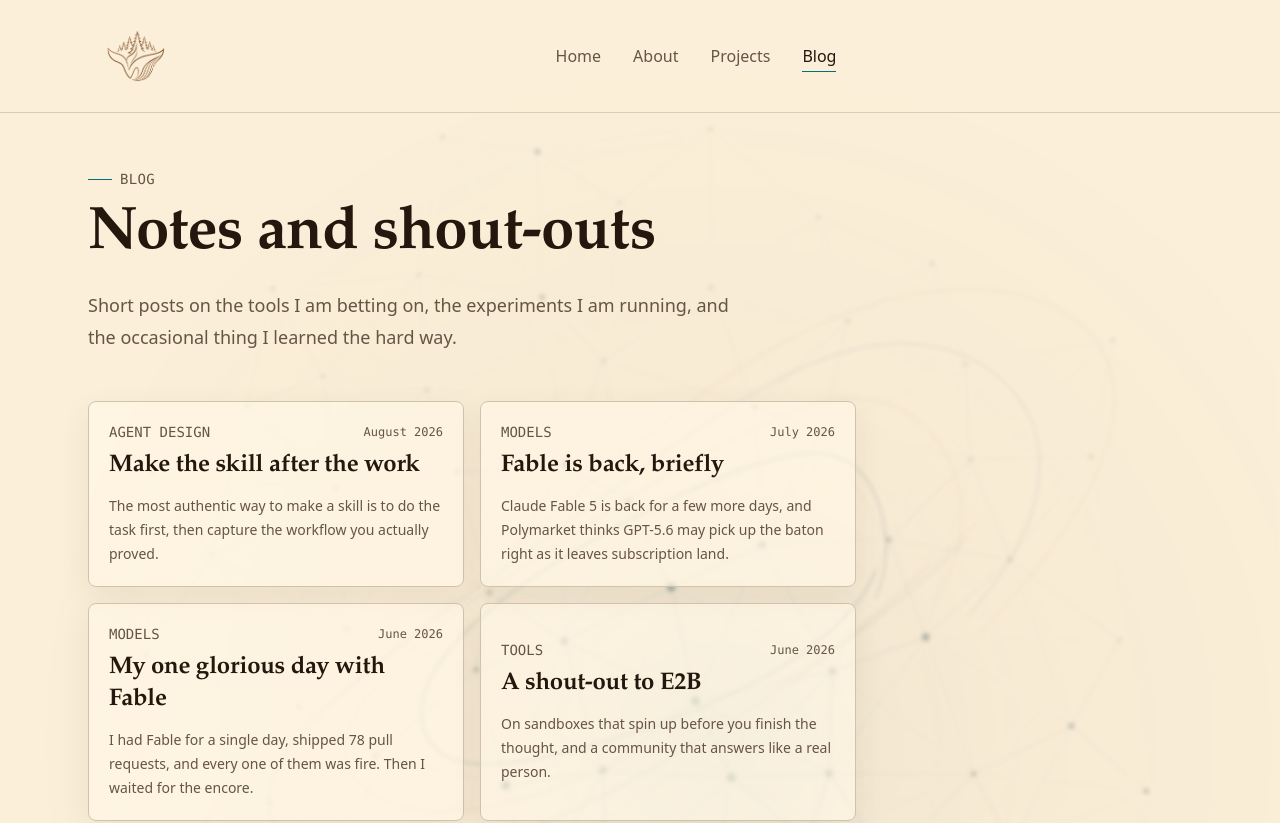
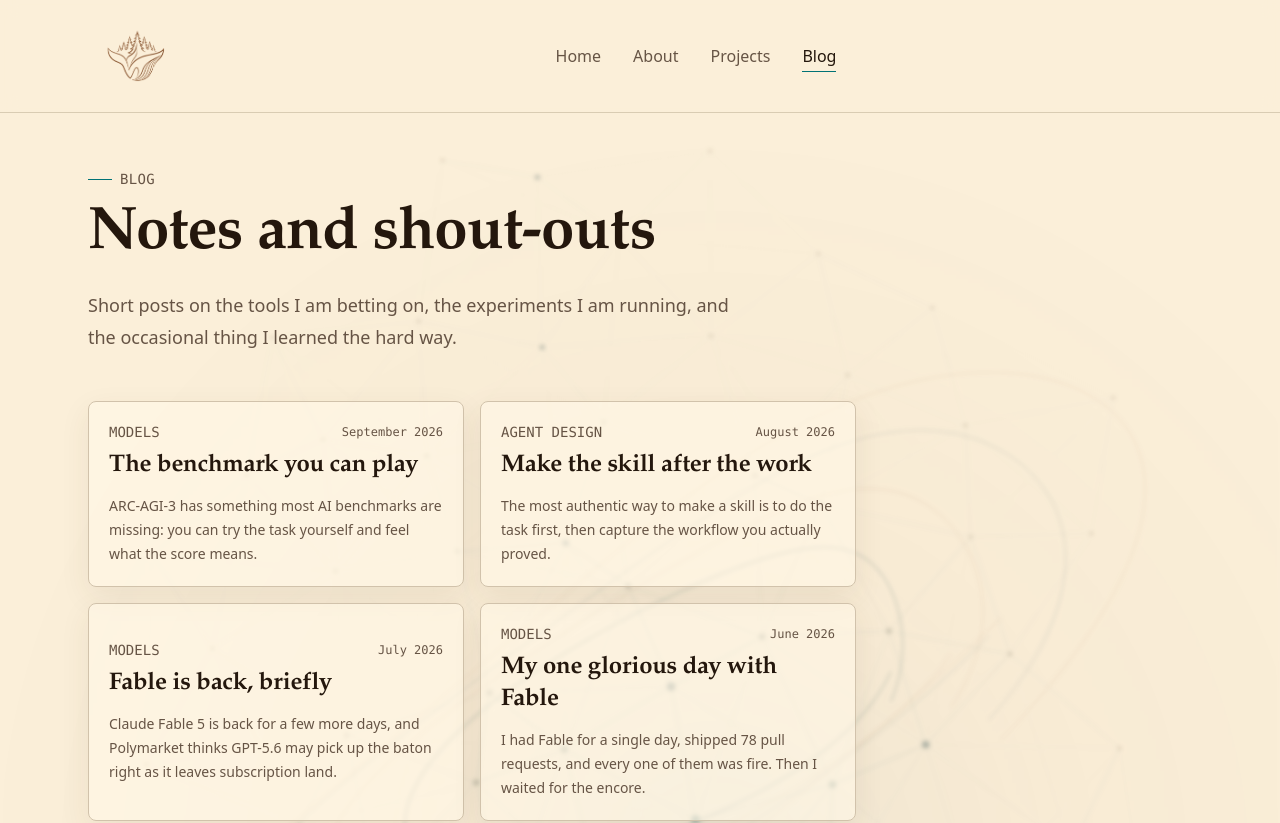
Before and after one commit to AdamLinCodes/personal-website-design, a Next.js app: page /blog in a window 1280 px wide. Shown: the top 823 px of the page. Built offline with nearby package versions, Linux system fonts and the light colour scheme.

Commit message:
Add post on playable agent benchmarks

```diff
--- a/app/blog/page.tsx
+++ b/app/blog/page.tsx
@@ -31,6 +31,40 @@ type BlogPost = {
 }
 
 const blogPosts: BlogPost[] = [
+  {
+    id: 'the-benchmark-you-can-play',
+    eyebrow: 'Models',
+    title: 'The benchmark you can play',
+    date: 'September 2026',
+    summary:
+      'ARC-AGI-3 has something most AI benchmarks are missing: you can try the task yourself and feel what the score means.',
+    body: (
+      <div className="space-y-5">
+        <p>
+          I got pointed to <Link href="https://arcprize.org/tasks/ls20">LS20</Link>, one of the public ARC-AGI-3 tasks,
+          and immediately lost more time than I expected. It is a tiny visual world with rules you have to uncover by
+          poking at it. It is fun, but it is also a much better explanation of agent evaluation than most charts manage.
+        </p>
+        <p>
+          Usually, a benchmark result arrives as a percentage and a victory lap. You can tell that one model beat another,
+          but you cannot tell whether the task was hard in a way you recognize. Here, you can play the same kind of
+          environment. You have to explore, remember what happened, form a theory, and try not to waste your moves. The
+          number starts to mean something.
+        </p>
+        <p>
+          That matters because agent scores are never just a model score. They reflect the model plus the surrounding
+          system: how it keeps track of previous attempts, how it decides to experiment, how it recovers from a bad
+          guess, and how much useful context survives between turns. <Link href="https://docs.arcprize.org/">ARC Prize</Link>{' '}
+          describes ARC-AGI-3 as an evaluation of interactive agent capabilities, not just answering a question
+          correctly once.
+        </p>
+        <p>
+          I still like leaderboards. But I like a leaderboard much more when it comes with a task I can try myself. A
+          benchmark should not only tell us that a system is impressive. It should make it possible to understand why.
+        </p>
+      </div>
+    ),
+  },
   {
     id: 'make-the-skill-after-the-work',
     eyebrow: 'Agent design',
```
